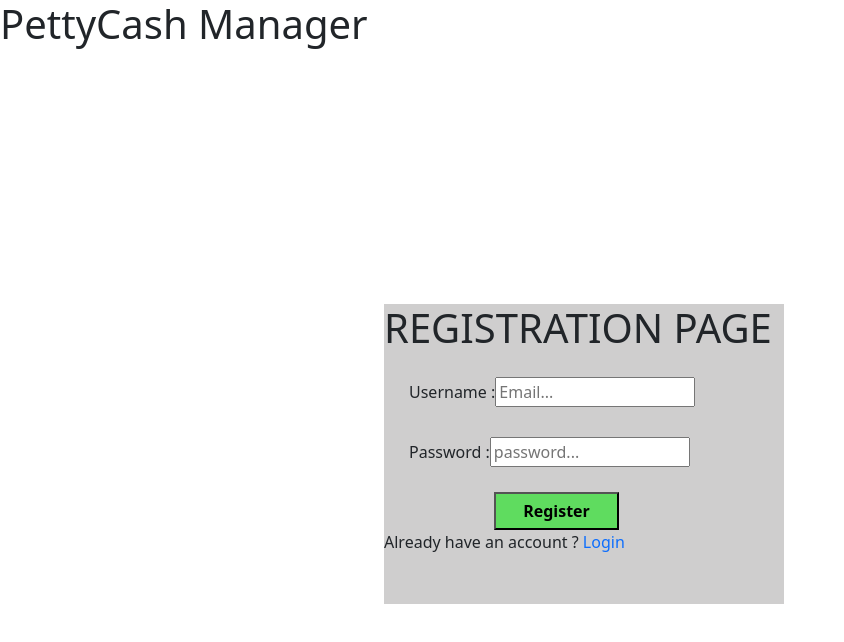
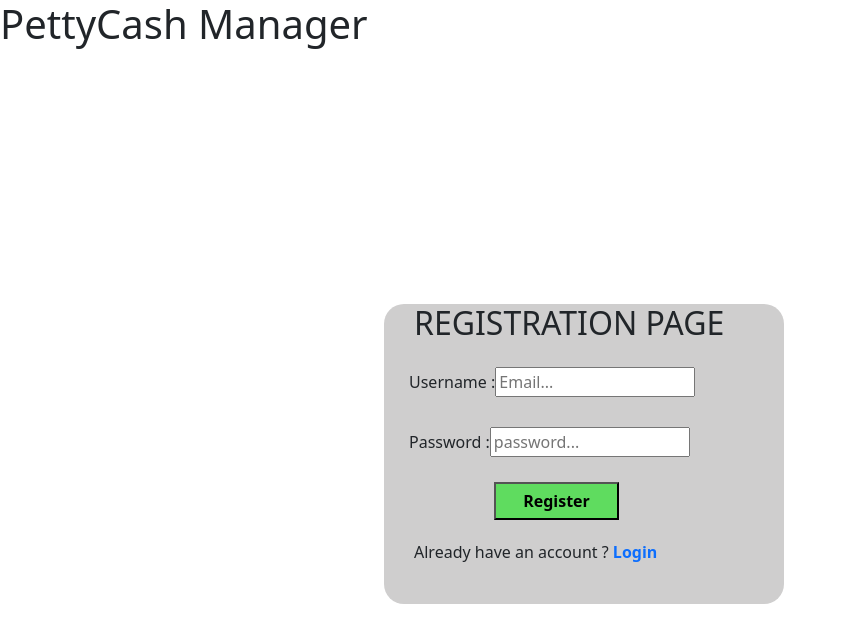
Before and after one commit to Nivash23/frontendforpasswordResettask, a React (Vite) app: page / in a window 1280 px wide. Shown: the top 642 px of the page, without its empty margins (0-844 px from the left). Built offline with nearby package versions, Linux system fonts and the light colour scheme.

Commit message:
updating..

```diff
--- a/src/pageHandler/Login.jsx
+++ b/src/pageHandler/Login.jsx
@@ -50,13 +50,14 @@ const LoginFrom = () => {
       // setIsRegistered(true);
     } else {
       console.log("invalid username or password");
+      setLoading(false);
       console.log(data);
     }
   };
   return (
     <div id="container">
       <div>
-        <h1>LOGIN PAGE</h1>
+        <h2>LOGIN PAGE</h2>
         <form onSubmit={handleLogin}>
           <div id="username">
             <label>Username :</label>
@@ -89,12 +90,12 @@ const LoginFrom = () => {
             />
           </div>
           {loading ? (
-            <div class="spinner-border" id="load" role="status">
-              <span class="visually-hidden">Loading...</span>
+            <div className="spinner-border" id="load" role="status">
+              <span className="visually-hidden">Loading...</span>
             </div>
           ) : null}
           <button type="submit">Login</button>
-          <div>
+          <div id='pageswitch'>
             Create new Account ? please <Link to="/">Register</Link>
           </div>
         </form>
--- a/src/pageHandler/Registeration.jsx
+++ b/src/pageHandler/Registeration.jsx
@@ -58,11 +58,12 @@ const RegisterForm = () => {
   return (
     <div id="container">
       <div>
-        <h1>REGISTRATION PAGE</h1>
+        <h2>REGISTRATION PAGE</h2>
         <form onSubmit={handleRegister}>
           <div id="username">
-            <label>Username :</label>
+            <label for='name'>Username :</label>
             <input
+              id='name'
               type="email"
               placeholder="Email..."
               value={registerFormdata.username}
@@ -76,8 +77,9 @@ const RegisterForm = () => {
             />
           </div>
           <div id="password">
-            <label>Password :</label>
-            <input
+            <label for='pass'>Password :</label>
+          <input
+              id='pass'
               type="password"
               placeholder="password..."
               value={registerFormdata.password}
@@ -92,12 +94,12 @@ const RegisterForm = () => {
           </div>
           {
             loading?
-          (<div class="spinner-border" id='load' role="status">
-            <span class="visually-hidden">Loading...</span>
+          (<div className="spinner-border" id='load' role="status">
+            <span className="visually-hidden">Loading...</span>
           </div>):null
           }
           <button type="submit">Register</button>
-          <div>
+          <div id='pageswitch'>
             Already have an account ? <Link to="/Login" >Login</Link>
           </div>
         </form>
--- a/src/styles/App.css
+++ b/src/styles/App.css
@@ -4,7 +4,11 @@ button{
     width:125px;
     padding:5px 5px 5px 5px;
     font-weight: bold;
+    margin-bottom: 20px;
 
+}
+h2{
+    margin-left:30px ;
 }
 #load{
     margin-left: 40%;
@@ -16,6 +20,7 @@ button{
     padding:0px 0px 0px 0px;
     width:400px;
     height: 300px;
+    border-radius: 20px;
 
 }
 #username{
@@ -32,5 +37,9 @@ input{
 }
 a{
     text-decoration: none;
+    font-weight: bold;
 
 }
+#pageswitch{
+    margin-left: 30px;
+}
```
